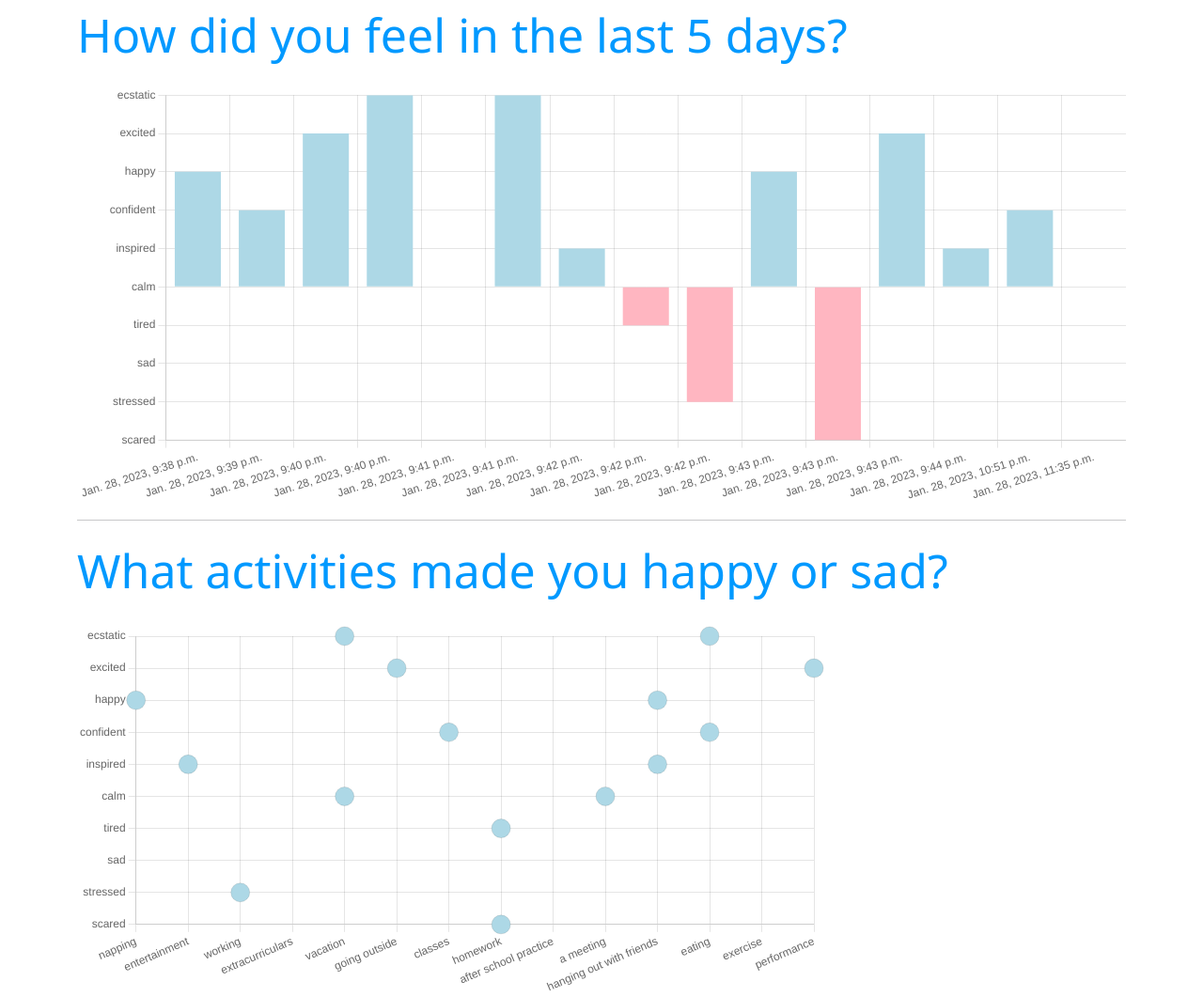
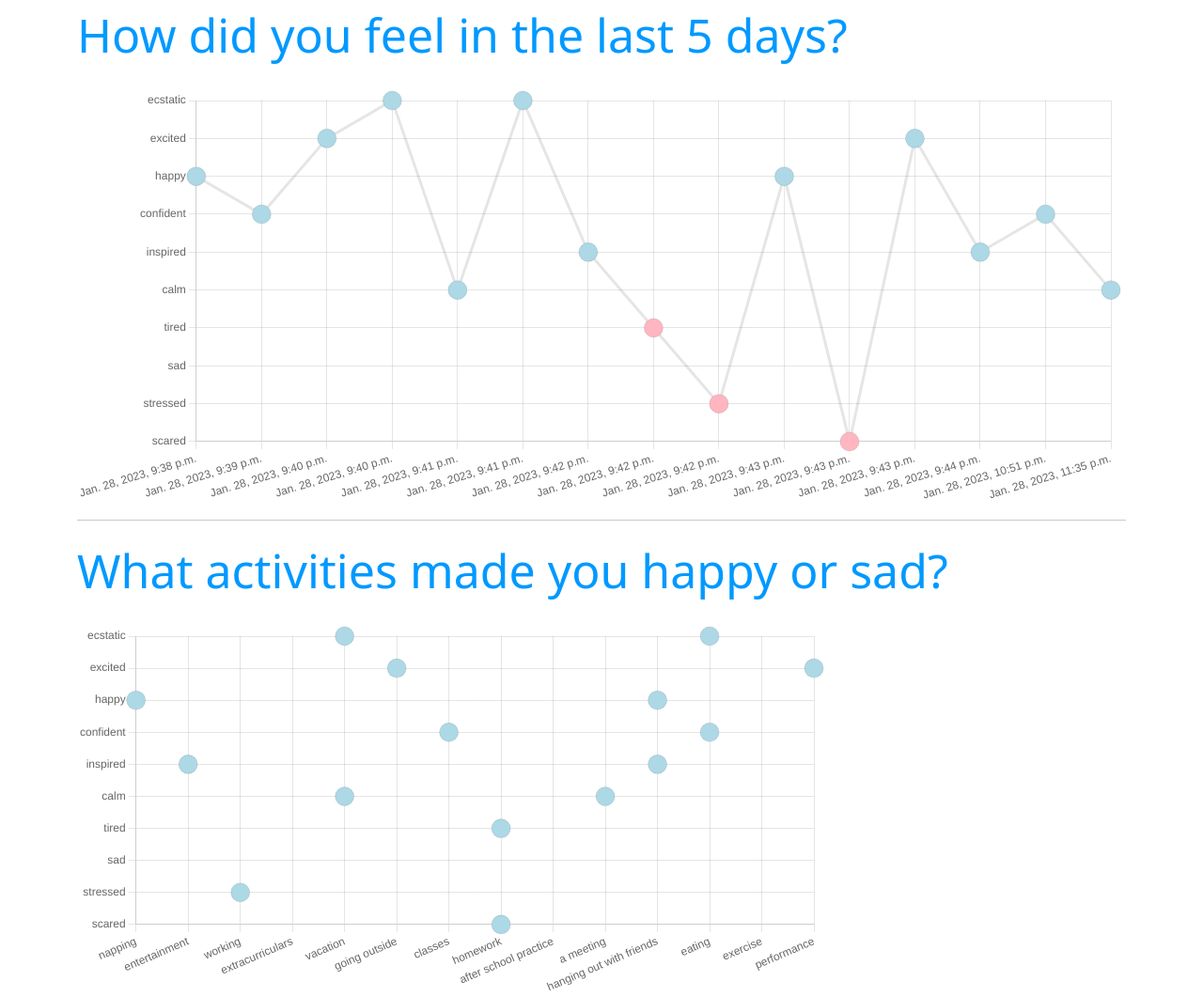
Before and after one commit to kiwimiho/MSET_Hackathon, a Django app: page /mood/show_mood/ in a window 1280 px wide; the page is wider, and only the part inside the window is pictured. Shown: the part 56-1117 px from the top of that part at 94% size. Run offline with Django 4.2, Linux system fonts and the light colour scheme; data comes from the database, SQL or seed files in the repository; both versions use the stored data as it was after the commit; some libraries are stand-ins or nearby versions.

Commit message:
change bar chart back to line chart

```diff
--- a/templates/mood/showmood.html
+++ b/templates/mood/showmood.html
@@ -42,7 +42,7 @@ activityLabel = {
 $(document).ready(function(){
         var ctx = document.getElementById('myBarChart').getContext('2d');
         var myChart = new Chart(ctx, {
-            type: 'bar', //Declare bar chart
+            type: 'line', //Declare bar chart
             data: {
                 labels: [{%for data in moods%}'{{data.date}}',{%endfor%}],
                 datasets: [{
```
Also changed, not shown: db.sqlite3.
